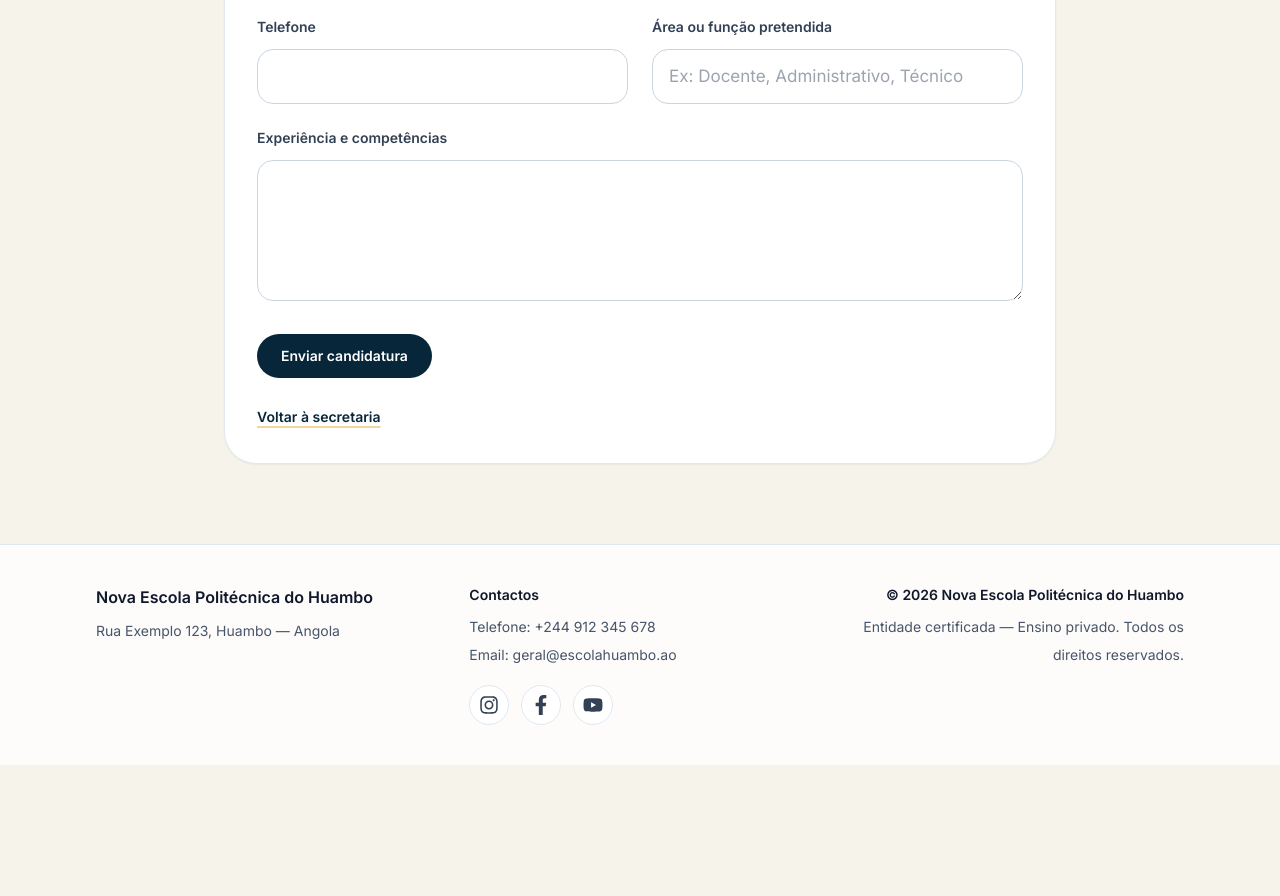
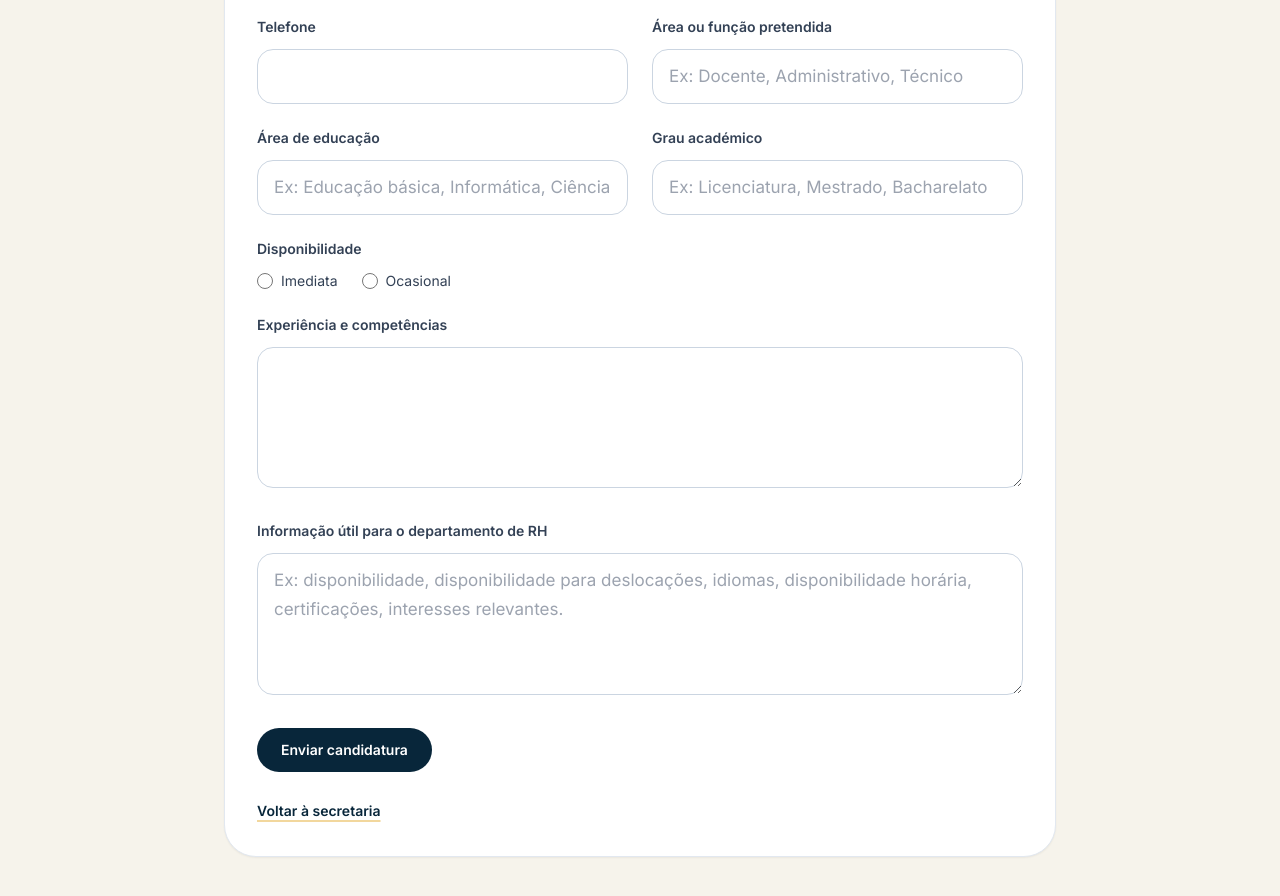
Before and after one commit to luistchitue-boop/nova-escola-politecnica-do-huambo-website, a Next.js app: page /secretaria/empregos in a window 1280 px wide. Shown: the part 620-1516 px from the top of the page. Before the commit the page ends 1385 px from the top, so only its background shows below. Built offline with nearby package versions, Linux system fonts and the light colour scheme.

Commit message:
feat: add employment application form with validation and submission handling

```diff
--- a/db/schema.js
+++ b/db/schema.js
@@ -48,3 +48,17 @@ exports.reservationRequests = pgTable(
     accessCodeUnique: uniqueIndex('reservation_requests_access_code_unique_idx').on(table.accessCode),
   })
 )
+
+exports.employmentApplications = pgTable('employment_applications', {
+  id: serial('id').primaryKey(),
+  fullName: varchar('full_name', { length: 255 }).notNull(),
+  email: varchar('email', { length: 255 }).notNull(),
+  phone: varchar('phone', { length: 50 }).notNull(),
+  areaOfInterest: varchar('area_of_interest', { length: 255 }).notNull(),
+  educationArea: varchar('education_area', { length: 255 }).notNull(),
+  academicDegree: varchar('academic_degree', { length: 255 }).notNull(),
+  availability: varchar('availability', { length: 20 }).notNull(),
+  experience: text('experience').notNull(),
+  usefulInfo: text('useful_info').notNull(),
+  createdAt: timestamp('created_at').defaultNow().notNull(),
+})
--- a/pages/secretaria/empregos.js
+++ b/pages/secretaria/empregos.js
@@ -1,9 +1,73 @@
 import Head from 'next/head'
 import Link from 'next/link'
+import { useState } from 'react'
+import { z } from 'zod'
 import Header from '../../components/Header'
 import Footer from '../../components/Footer'
 
+const employmentSchema = z.object({
+  fullName: z.string().trim().min(2, 'O nome completo é obrigatório.'),
+  email: z.string().trim().email('Introduza um email válido.'),
+  phone: z.string().trim().min(9, 'O telefone deve conter pelo menos 9 dígitos.'),
+  areaOfInterest: z.string().trim().min(2, 'A área ou função pretendida é obrigatória.'),
+  educationArea: z.string().trim().min(2, 'A área de educação é obrigatória.'),
+  academicDegree: z.string().trim().min(2, 'O grau académico é obrigatório.'),
+  availability: z.enum(['imediata', 'ocasional'], {
+    message: 'Selecione uma disponibilidade válida.',
+  }),
+  experience: z.string().trim().min(10, 'Descreva pelo menos 10 caracteres sobre a sua experiência.'),
+  usefulInfo: z.string().trim().min(10, 'Adicione informação útil para o departamento de RH.'),
+})
+
 export default function EmpregosPage() {
+  const [form, setForm] = useState({
+    fullName: '',
+    email: '',
+    phone: '',
+    areaOfInterest: '',
+    educationArea: '',
+    academicDegree: '',
+    availability: '',
+    experience: '',
+    usefulInfo: '',
+  })
+
+  const [errors, setErrors] = useState({})
+  const [submitted, setSubmitted] = useState('')
+
+  const handleChange = (event) => {
+    const { name, value } = event.target
+    setForm((current) => ({ ...current, [name]: value }))
+
+    if (errors[name]) {
+      setErrors((current) => {
+        const next = { ...current }
+        delete next[name]
+        return next
+      })
+    }
+  }
+
+  const handleSubmit = (event) => {
+    event.preventDefault()
+    setSubmitted('')
+
+    const result = employmentSchema.safeParse(form)
+
+    if (!result.success) {
+      const nextErrors = result.error.issues.reduce((accumulator, issue) => {
+        const fieldName = issue.path[0]
+        if (fieldName) accumulator[fieldName] = issue.message
+        return accumulator
+      }, {})
+      setErrors(nextErrors)
+      return
+    }
+
+    setErrors({})
+    setSubmitted('Candidatura preparada com sucesso. A equipa de RH irá analisar os seus dados.')
+  }
+
   return (
     <div className="min-h-screen bg-[#f6f3eb] text-slate-800">
       <Head>
@@ -23,33 +87,155 @@ export default function EmpregosPage() {
         </div>
 
         <div className="mt-10 rounded-[2rem] border border-slate-200 bg-white p-8 shadow-sm">
-          <form className="space-y-6">
+          <form className="space-y-6" onSubmit={handleSubmit} noValidate>
             <div className="grid gap-6 md:grid-cols-2">
               <div>
-                <label htmlFor="nome" className="block text-sm font-semibold text-slate-700">Nome completo</label>
-                <input id="nome" name="nome" type="text" className="mt-3 w-full rounded-2xl border border-slate-300 px-4 py-3 outline-none focus:border-[#b98b2d]" />
+                <label htmlFor="fullName" className="block text-sm font-semibold text-slate-700">Nome completo</label>
+                <input
+                  id="fullName"
+                  name="fullName"
+                  type="text"
+                  value={form.fullName}
+                  onChange={handleChange}
+                  className={`mt-3 w-full rounded-2xl border px-4 py-3 outline-none focus:border-[#b98b2d] ${errors.fullName ? 'border-red-400 bg-red-50' : 'border-slate-300'}`}
+                />
+                {errors.fullName ? <p className="mt-2 text-sm font-medium text-red-600">{errors.fullName}</p> : null}
               </div>
+
               <div>
                 <label htmlFor="email" className="block text-sm font-semibold text-slate-700">Email</label>
-                <input id="email" name="email" type="email" className="mt-3 w-full rounded-2xl border border-slate-300 px-4 py-3 outline-none focus:border-[#b98b2d]" />
+                <input
+                  id="email"
+                  name="email"
+                  type="email"
+                  value={form.email}
+                  onChange={handleChange}
+                  className={`mt-3 w-full rounded-2xl border px-4 py-3 outline-none focus:border-[#b98b2d] ${errors.email ? 'border-red-400 bg-red-50' : 'border-slate-300'}`}
+                />
+                {errors.email ? <p className="mt-2 text-sm font-medium text-red-600">{errors.email}</p> : null}
               </div>
             </div>
 
             <div className="grid gap-6 md:grid-cols-2">
               <div>
-                <label htmlFor="telefone" className="block text-sm font-semibold text-slate-700">Telefone</label>
-                <input id="telefone" name="telefone" type="tel" className="mt-3 w-full rounded-2xl border border-slate-300 px-4 py-3 outline-none focus:border-[#b98b2d]" />
+                <label htmlFor="phone" className="block text-sm font-semibold text-slate-700">Telefone</label>
+                <input
+                  id="phone"
+                  name="phone"
+                  type="tel"
+                  value={form.phone}
+                  onChange={handleChange}
+                  className={`mt-3 w-full rounded-2xl border px-4 py-3 outline-none focus:border-[#b98b2d] ${errors.phone ? 'border-red-400 bg-red-50' : 'border-slate-300'}`}
+                />
+                {errors.phone ? <p className="mt-2 text-sm font-medium text-red-600">{errors.phone}</p> : null}
               </div>
+
               <div>
-                <label htmlFor="cargo" className="block text-sm font-semibold text-slate-700">Área ou função pretendida</label>
-                <input id="cargo" name="cargo" type="text" placeholder="Ex: Docente, Administrativo, Técnico" className="mt-3 w-full rounded-2xl border border-slate-300 px-4 py-3 outline-none focus:border-[#b98b2d]" />
+                <label htmlFor="areaOfInterest" className="block text-sm font-semibold text-slate-700">Área ou função pretendida</label>
+                <input
+                  id="areaOfInterest"
+                  name="areaOfInterest"
+                  type="text"
+                  placeholder="Ex: Docente, Administrativo, Técnico"
+                  value={form.areaOfInterest}
+                  onChange={handleChange}
+                  className={`mt-3 w-full rounded-2xl border px-4 py-3 outline-none focus:border-[#b98b2d] ${errors.areaOfInterest ? 'border-red-400 bg-red-50' : 'border-slate-300'}`}
+                />
+                {errors.areaOfInterest ? <p className="mt-2 text-sm font-medium text-red-600">{errors.areaOfInterest}</p> : null}
+              </div>
+            </div>
+
+            <div className="grid gap-6 md:grid-cols-2">
+              <div>
+                <label htmlFor="educationArea" className="block text-sm font-semibold text-slate-700">Área de educação</label>
+                <input
+                  id="educationArea"
+                  name="educationArea"
+                  type="text"
+                  placeholder="Ex: Educação básica, Informática, Ciências"
+                  value={form.educationArea}
+                  onChange={handleChange}
+                  className={`mt-3 w-full rounded-2xl border px-4 py-3 outline-none focus:border-[#b98b2d] ${errors.educationArea ? 'border-red-400 bg-red-50' : 'border-slate-300'}`}
+                />
+                {errors.educationArea ? <p className="mt-2 text-sm font-medium text-red-600">{errors.educationArea}</p> : null}
+              </div>
+
+              <div>
+                <label htmlFor="academicDegree" className="block text-sm font-semibold text-slate-700">Grau académico</label>
+                <input
+                  id="academicDegree"
+                  name="academicDegree"
+                  type="text"
+                  placeholder="Ex: Licenciatura, Mestrado, Bacharelato"
+                  value={form.academicDegree}
+                  onChange={handleChange}
+                  className={`mt-3 w-full rounded-2xl border px-4 py-3 outline-none focus:border-[#b98b2d] ${errors.academicDegree ? 'border-red-400 bg-red-50' : 'border-slate-300'}`}
+                />
+                {errors.academicDegree ? <p className="mt-2 text-sm font-medium text-red-600">{errors.academicDegree}</p> : null}
               </div>
             </div>
 
             <div>
-              <label htmlFor="experiencia" className="block text-sm font-semibold text-slate-700">Experiência e competências</label>
-              <textarea id="experiencia" name="experiencia" rows="4" className="mt-3 w-full rounded-2xl border border-slate-300 px-4 py-3 outline-none focus:border-[#b98b2d]" />
+              <label className="block text-sm font-semibold text-slate-700">Disponibilidade</label>
+              <div className="mt-3 flex items-center gap-6">
+                <label className="flex items-center gap-2 text-sm text-slate-700">
+                  <input
+                    type="radio"
+                    name="availability"
+                    value="imediata"
+                    checked={form.availability === 'imediata'}
+                    onChange={handleChange}
+                    className="h-4 w-4 accent-[#08263a]"
+                  />
+                  Imediata
+                </label>
+                <label className="flex items-center gap-2 text-sm text-slate-700">
+                  <input
+                    type="radio"
+                    name="availability"
+                    value="ocasional"
+                    checked={form.availability === 'ocasional'}
+                    onChange={handleChange}
+                    className="h-4 w-4 accent-[#08263a]"
+                  />
+                  Ocasional
+                </label>
+              </div>
+              {errors.availability ? <p className="mt-2 text-sm font-medium text-red-600">{errors.availability}</p> : null}
             </div>
+
+            <div>
+              <label htmlFor="experience" className="block text-sm font-semibold text-slate-700">Experiência e competências</label>
+              <textarea
+                id="experience"
+                name="experience"
+                rows="4"
+                value={form.experience}
+                onChange={handleChange}
+                className={`mt-3 w-full rounded-2xl border px-4 py-3 outline-none focus:border-[#b98b2d] ${errors.experience ? 'border-red-400 bg-red-50' : 'border-slate-300'}`}
+              />
+              {errors.experience ? <p className="mt-2 text-sm font-medium text-red-600">{errors.experience}</p> : null}
+            </div>
+
+            <div>
+              <label htmlFor="usefulInfo" className="block text-sm font-semibold text-slate-700">Informação útil para o departamento de RH</label>
+              <textarea
+                id="usefulInfo"
+                name="usefulInfo"
+                rows="4"
+                placeholder="Ex: disponibilidade, disponibilidade para deslocações, idiomas, disponibilidade horária, certificações, interesses relevantes."
+                value={form.usefulInfo}
+                onChange={handleChange}
+                className={`mt-3 w-full rounded-2xl border px-4 py-3 outline-none focus:border-[#b98b2d] ${errors.usefulInfo ? 'border-red-400 bg-red-50' : 'border-slate-300'}`}
+              />
+              {errors.usefulInfo ? <p className="mt-2 text-sm font-medium text-red-600">{errors.usefulInfo}</p> : null}
+            </div>
+
+            {submitted ? (
+              <div className="rounded-2xl border border-emerald-200 bg-emerald-50 px-4 py-3 text-sm font-medium text-emerald-700">
+                {submitted}
+              </div>
+            ) : null}
 
             <button type="submit" className="rounded-full bg-[#08263a] px-6 py-3 text-sm font-semibold text-white transition hover:bg-[#0d3550]">
               Enviar candidatura
```
